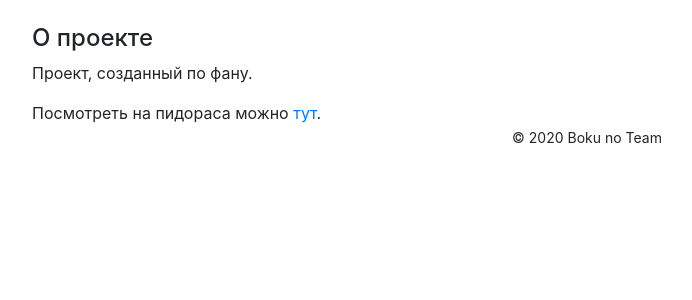
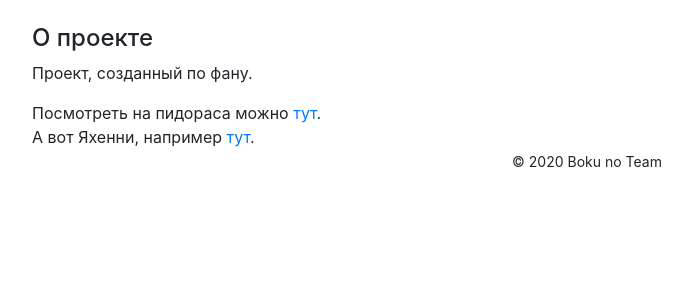
Before and after one commit to Yahenni/bokunosite, a Python web app: template app/templates/index.html in a window 1280 px wide. Shown: the part 56-356 px from the top of the page, without its empty margins (53-745 px from the left). Run offline with Jinja, Linux system fonts and the light colour scheme; the template is opened without the code that fills it, so the values that code supplies are empty; some libraries are stand-ins or nearby versions.

Commit message:
Добавлена ссылка на /yahenni с главной страницы

```diff
--- a/app/templates/index.html
+++ b/app/templates/index.html
@@ -4,4 +4,5 @@
 	<h4>О проекте</h4>
 	<p>Проект, созданный по фану.</p>
 	<div>Посмотреть на пидораса можно <a href="/kirill">тут</a>.<div>
+	<div>А вот Яхенни, например <a href="/yahenni">тут</a>.</div>
 {% endblock %}
```
